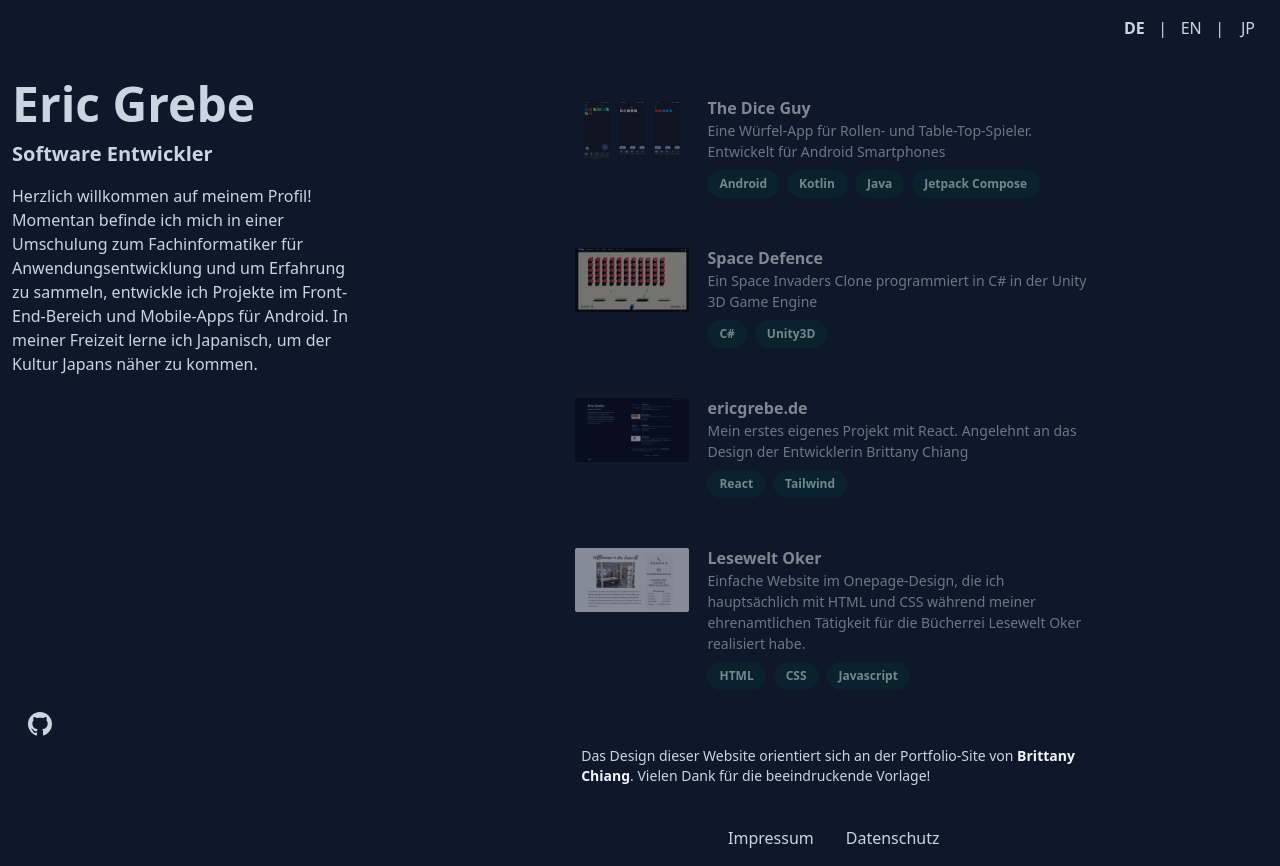
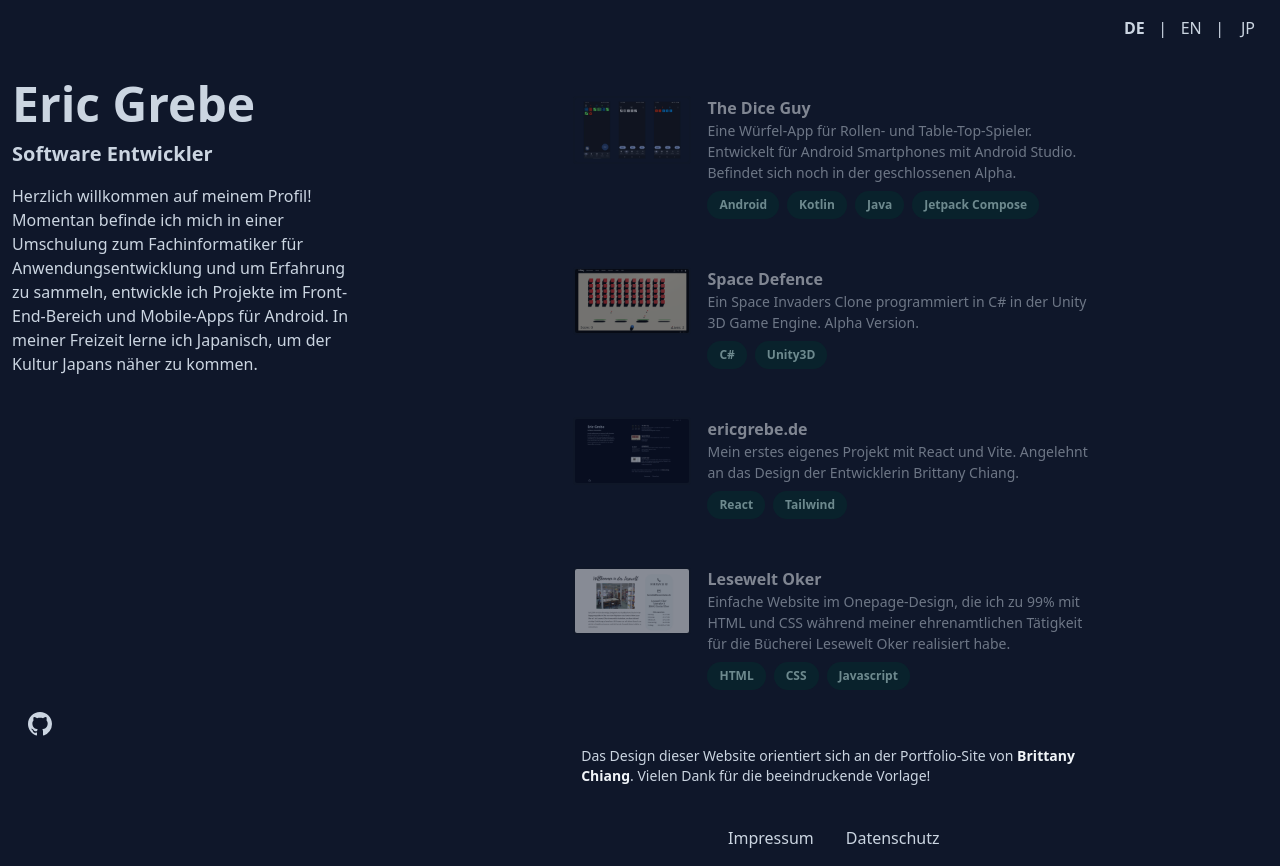
Before and after one commit to Jiyuu5/PortfolioWebsite, a React (Vite) app: page / in a window 1280 px wide. Built offline with nearby package versions, Linux system fonts and the light colour scheme.

Commit message:
Change german project texts

```diff
--- a/src/components/data.js
+++ b/src/components/data.js
@@ -20,7 +20,7 @@ export const PROJECTS = [
   {
     title: "The Dice Guy",
     description:
-      "Eine Würfel-App für Rollen- und Table-Top-Spieler. Entwickelt für Android Smartphones",
+      "Eine Würfel-App für Rollen- und Table-Top-Spieler. Entwickelt für Android Smartphones mit Android Studio. Befindet sich noch in der geschlossenen Alpha.",
     tags: ["Android", "Kotlin", "Java", "Jetpack Compose"],
     imgID: "04",
     url: "https://play.google.com/store/apps/details?id=de.rockbiter.thediceguy",
@@ -28,7 +28,7 @@ export const PROJECTS = [
   {
     title: "Space Defence",
     description:
-      "Ein Space Invaders Clone programmiert in C# in der Unity 3D Game Engine",
+      "Ein Space Invaders Clone programmiert in C# in der Unity 3D Game Engine. Alpha Version.",
     tags: ["C#", "Unity3D"],
     imgID: "03",
     url: "https://play.unity.com/en/games/5d59b1db-f54e-46a9-a6b3-6329ea5d3317/build",
@@ -36,7 +36,7 @@ export const PROJECTS = [
   {
     title: "ericgrebe.de",
     description:
-      "Mein erstes eigenes Projekt mit React. Angelehnt an das Design der Entwicklerin Brittany Chiang",
+      "Mein erstes eigenes Projekt mit React und Vite. Angelehnt an das Design der Entwicklerin Brittany Chiang.",
     tags: ["React", "Tailwind"],
     imgID: "02",
     url: "https://ericgrebe.de/",
@@ -44,7 +44,7 @@ export const PROJECTS = [
   {
     title: "Lesewelt Oker",
     description:
-      "Einfache Website im Onepage-Design, die ich hauptsächlich mit HTML und CSS während meiner ehrenamtlichen Tätigkeit für die Bücherrei Lesewelt Oker realisiert habe. ",
+      "Einfache Website im Onepage-Design, die ich zu 99% mit HTML und CSS während meiner ehrenamtlichen Tätigkeit für die Bücherei Lesewelt Oker realisiert habe.",
     tags: ["HTML", "CSS", "Javascript"],
     imgID: "01",
     url: "https://leseweltoker.de/",
```
